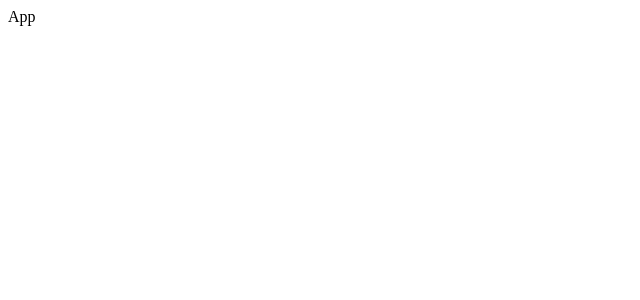
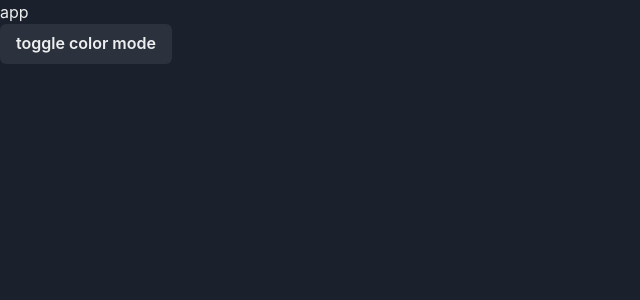
Before and after one commit to macfim/react-typescript-todoapp, a React (Vite) app: page / in a window 1280 px wide. Shown: the top 300 px of the page, without its empty margins (0-640 px from the left). Built offline with nearby package versions, Linux system fonts and the light colour scheme.

Commit message:
initialize project with chakraui

```diff
--- a/package.json
+++ b/package.json
@@ -9,6 +9,10 @@
     "preview": "vite preview"
   },
   "dependencies": {
+    "@chakra-ui/react": "^2.3.6",
+    "@emotion/react": "^11.10.4",
+    "@emotion/styled": "^11.10.4",
+    "framer-motion": "^7.6.1",
     "react": "^18.2.0",
     "react-dom": "^18.2.0"
   },
--- a/src/App.tsx
+++ b/src/App.tsx
@@ -1,5 +1,14 @@
+import { Button, useColorMode } from "@chakra-ui/react";
+
 function App() {
-  return <div>App</div>;
+  const { colorMode, toggleColorMode } = useColorMode();
+
+  return (
+    <div>
+      <div>app</div>
+      <Button onClick={toggleColorMode}>toggle color mode</Button>
+    </div>
+  );
 }
 
 export default App;
--- a/src/main.tsx
+++ b/src/main.tsx
@@ -1,10 +1,16 @@
 import React from "react";
 import ReactDOM from "react-dom/client";
+import { ChakraProvider, ColorModeScript } from "@chakra-ui/react";
 
 import App from "./App";
 
+import theme from "./theme";
+
 ReactDOM.createRoot(document.getElementById("root") as HTMLElement).render(
   <React.StrictMode>
-    <App />
+    <ChakraProvider theme={theme}>
+      <ColorModeScript initialColorMode={theme.config.initialColorMode} />
+      <App />
+    </ChakraProvider>
   </React.StrictMode>
 );
--- /dev/null
+++ b/src/theme.ts
@@ -0,0 +1,10 @@
+import { extendTheme, type ThemeConfig } from "@chakra-ui/react";
+
+const config: ThemeConfig = {
+  initialColorMode: "dark",
+  useSystemColorMode: false
+};
+
+const theme = extendTheme({ config });
+
+export default theme;
```
Also changed, not shown: 1 other file (tests, documents, lock files or other folders).
